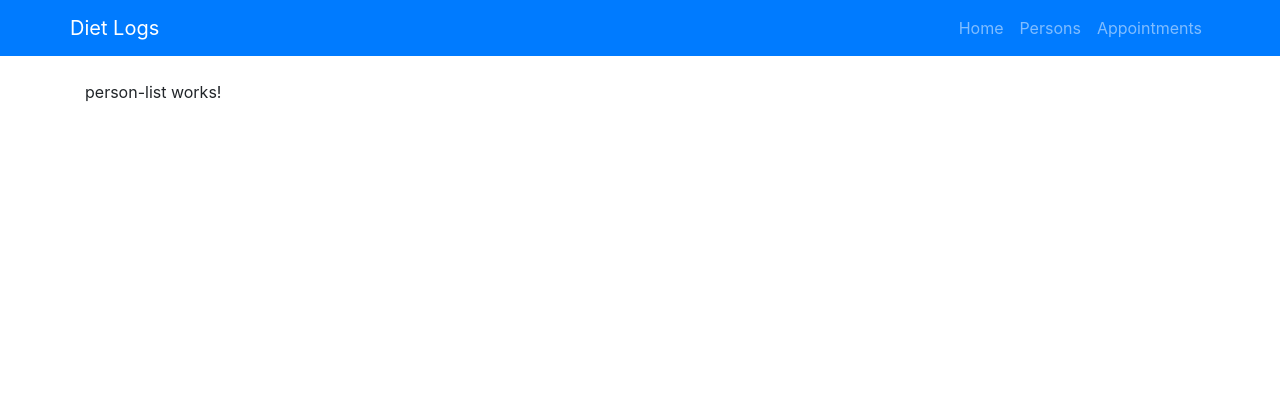
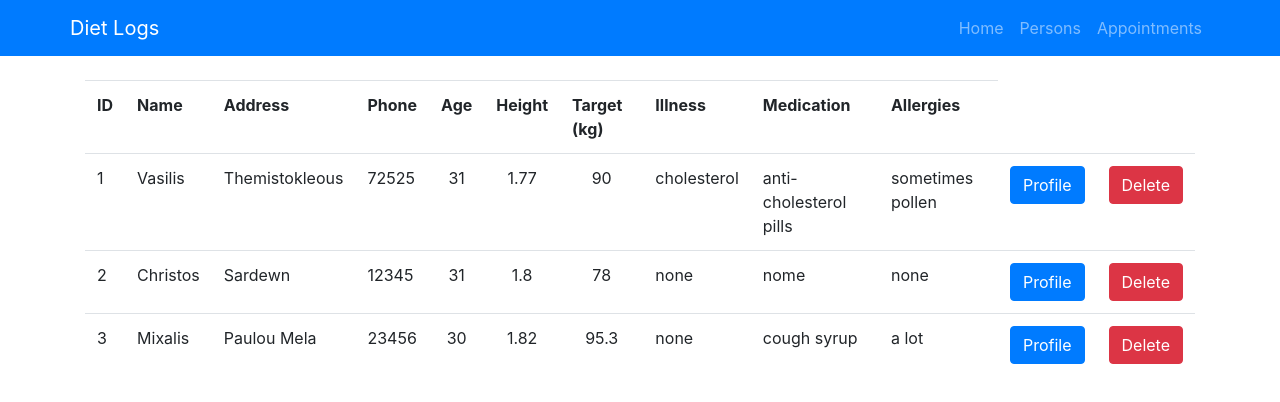
Before and after one commit to vasouv/diet-logs-angular, an Angular app: page /persons in a window 1280 px wide. Shown: the top 402 px of the page. Built offline with nearby package versions, Linux system fonts and the light colour scheme.

Commit message:
basic UI for person list

```diff
--- a/src/app/components/persons/person-list/person-list.component.html
+++ b/src/app/components/persons/person-list/person-list.component.html
@@ -1,3 +1,32 @@
-<p>
-  person-list works!
-</p>
+<table class="table table-hover">
+  <tr>
+    <th scope="col">ID</th>
+    <th scope="col">Name</th>
+    <th scope="col">Address</th>
+    <th scope="col">Phone</th>
+    <th scope="col">Age</th>
+    <th scope="col">Height</th>
+    <th scope="col">Target (kg)</th>
+    <th scope="col">Illness</th>
+    <th scope="col">Medication</th>
+    <th scope="col">Allergies</th>
+  </tr>
+  <tr *ngFor="let person of persons">
+    <td>{{person.id}}</td>
+    <td>{{person.name}}</td>
+    <td>{{person.address}}</td>
+    <td>{{person.phone}}</td>
+    <td style="text-align: center">{{person.age}}</td>
+    <td style="text-align: center">{{person.height}}</td>
+    <td style="text-align: center">{{person.targetKg}}</td>
+    <td>{{person.illness}}</td>
+    <td>{{person.medication}}</td>
+    <td>{{person.allergies}}</td>
+    <td>
+      <button type="button" class="btn btn-primary">Profile</button>
+    </td>
+    <td>
+      <button type="button" class="btn btn-danger">Delete</button>
+    </td>
+  </tr>
+</table>
--- a/src/app/components/persons/person-list/person-list.component.ts
+++ b/src/app/components/persons/person-list/person-list.component.ts
@@ -1,4 +1,5 @@
 import { Component, OnInit } from '@angular/core';
+import { Person } from '../../../models/Person';
 
 @Component({
   selector: 'app-person-list',
@@ -7,9 +8,17 @@ import { Component, OnInit } from '@angular/core';
 })
 export class PersonListComponent implements OnInit {
 
+  persons: Person[] = [];
+
   constructor() { }
 
   ngOnInit() {
+    let vasouv = new Person(1, "Vasilis", "Themistokleous", "72525", 31, 1.77, 90, "cholesterol", "anti-cholesterol pills", "sometimes pollen");
+    let chris = new Person(2, "Christos", "Sardewn", "12345", 31, 1.80, 78, "none", "nome", "none");
+    let maik = new Person(3,"Mixalis","Paulou Mela","23456",30,1.82,95.3,"none","cough syrup","a lot");
+    this.persons.push(vasouv);
+    this.persons.push(chris);
+    this.persons.push(maik);
   }
 
 }
--- a/src/app/models/Person.ts
+++ b/src/app/models/Person.ts
@@ -1,4 +1,4 @@
-export interface Person {
+export class Person {
     id: number;
     name: string;
     address: string;
@@ -9,4 +9,19 @@ export interface Person {
     illness: string;
     medication: string;
     allergies: string;
+
+    constructor(id: number, name: string, address: string, phone: string, age: number,
+        height: number, targetKg: number, illness: string, medication: string, allergies: string) {
+        this.address = address;
+        this.age = age;
+        this.allergies = allergies;
+        this.height = height;
+        this.id = id;
+        this.illness = illness;
+        this.medication = medication;
+        this.name = name;
+        this.phone = phone;
+        this.targetKg = targetKg;
+    }
+
 }
```
